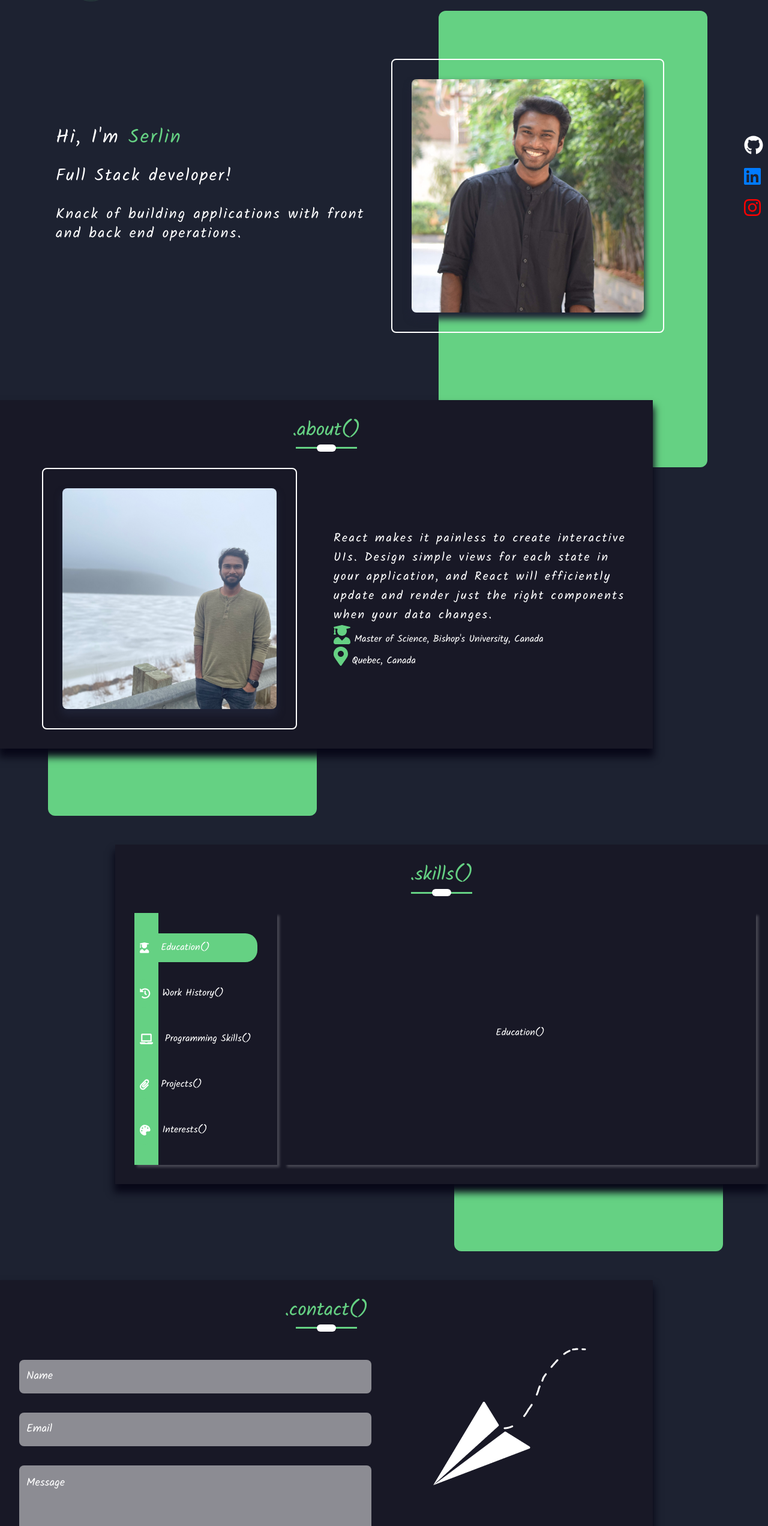
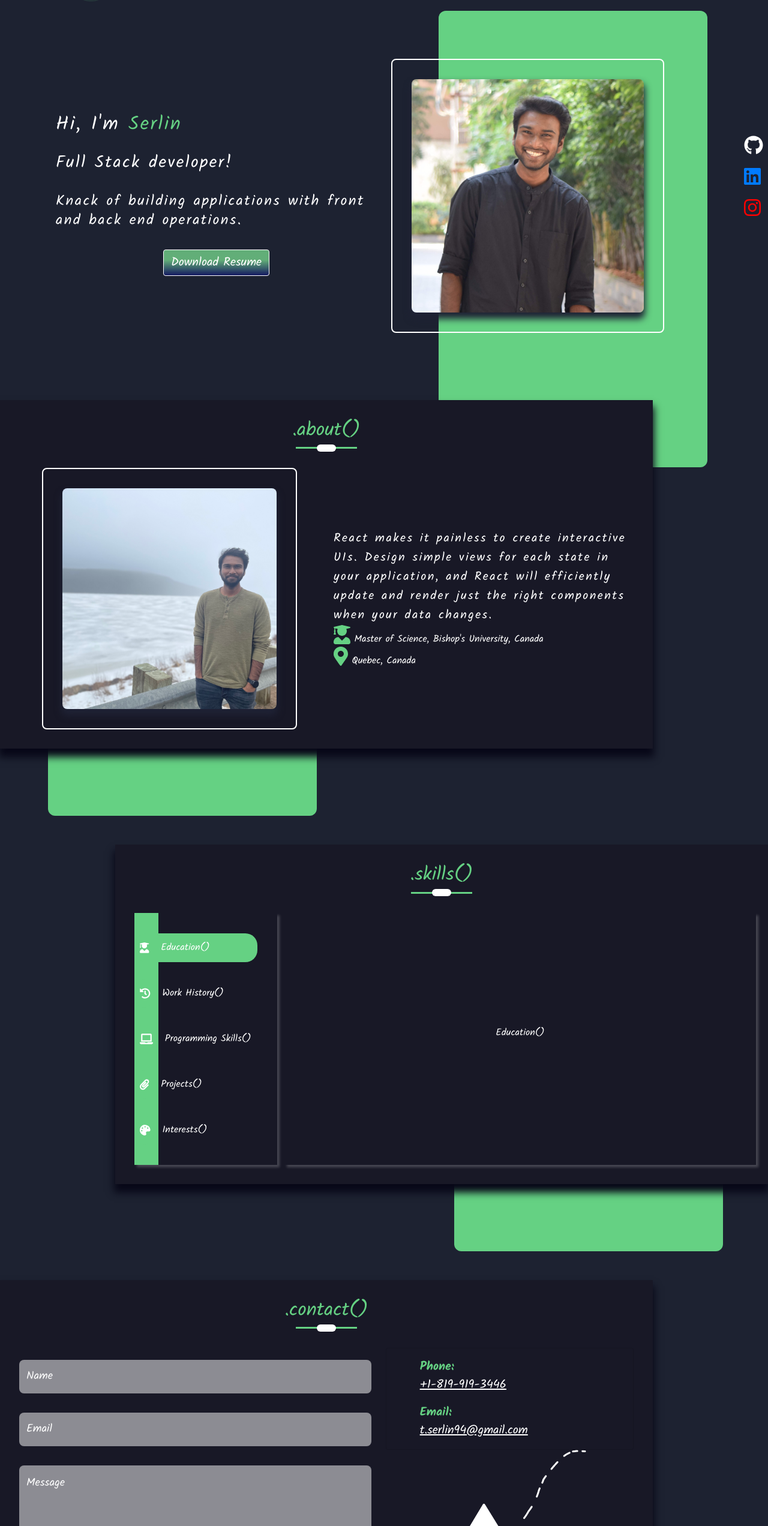
Before and after one commit to serlintamilselvam/portfolio, a Vue app: page / in a window 1280 px wide. Shown: the part 102-2646 px from the top of the page at 60% size. Built offline with nearby package versions, Linux system fonts and the light colour scheme.

Commit message:
Template UI done

```diff
--- a/src/App/App.css
+++ b/src/App/App.css
@@ -103,9 +103,12 @@ body {
   background-image: linear-gradient(to top, rgba(98, 174, 120, 0) 0, rgba(98, 174, 120, 1) 60%, rgba(98, 174, 120, 1));
   font-size: 1.25rem;
   border-color: #FFF;
+  text-decoration: none;
+  color: #fff;
 }
 
 .common-btn:hover {
+  color: #fff;
   border-color: #fff;
   background-image: linear-gradient(to top, #0105CD, #0105CD 60%, #0105CD);
   background-color: rgba(1, 5, 205, 0.3);
--- a/src/components/Footer/Footer.html
+++ b/src/components/Footer/Footer.html
@@ -1,6 +1,6 @@
 <div class="footer-wrapper">
     <div class="footer">
-        <b-row class="row">
+        <b-row>
             <b-col sm="12" md="6" order-md="2">
                 <a v-for="(item, key) in socialMedia"
                     :title="item.icon"
--- a/src/components/Header/Header.css
+++ b/src/components/Header/Header.css
@@ -1,7 +1,7 @@
 .header {
     width: 100%;
     margin: 0 auto;
-    /* position: sticky; */
+    position: sticky;
     top: 0;
     z-index: 999;
     background-color: #1D2231;
--- a/src/components/Sections/Contact/Contact.css
+++ b/src/components/Sections/Contact/Contact.css
@@ -88,6 +88,37 @@ textarea::placeholder {
     z-index: -1;
 }
 
+.email-img {
+    margin: 0 auto;
+}
+
+.card-text {
+    width: 100%;
+    margin: 0 auto;
+    text-align: left;
+    max-width: 300px;
+}
+
+.name-style {
+    margin: 0;
+    font-weight: bold;
+    color: #65D183;
+    font-size: 1.25rem;
+}
+
+.card {
+    background-color: #181826;
+}
+
+.somespace-above {
+    margin-top: 1rem;
+}
+
+.value-style {
+    font-size: 1.25rem;
+    color: #fff;
+}
+
 @media only screen and (max-width: 767px) {
     .contact-form {
         width: 95%;
@@ -95,4 +126,9 @@ textarea::placeholder {
         margin-top: 5rem;
         float: none;
     }
+
+    .card-text {
+        max-width: none;
+    }
+
 }
--- a/src/components/Sections/Contact/Contact.html
+++ b/src/components/Sections/Contact/Contact.html
@@ -8,8 +8,8 @@
                 <div></div>
             </div>
         </div>
-        <div class="contact-content row">
-            <div class="col-lg-7">
+        <b-row class="contact-content">
+            <b-col sm="12" md="7">
                 <b-form @submit="onSubmit" autocomplete="off">
                     <b-form-group>
                         <b-form-input
@@ -37,11 +37,23 @@
                     </b-form-group>
                     <b-button class="common-btn" type="submit" variant="primary">Send Message</b-button>
                 </b-form>
-            </div>
-            <div class="col-lg-5 d-none d-lg-block">
-                <img src="../../../assets//images/rocket_icon.png" alt="message icon">
-            </div>
-        </div>
+            </b-col>
+            <b-col sm="12" md="5">
+                <div class="contact-info">
+                    <div></div>
+                    <b-card>
+                        <b-card-text>
+                            <p class="name-style">Phone:</p>
+                            <a class="value-style" href="tel:8199193446">+1-819-919-3446</a>
+                            <p class="name-style somespace-above">Email:</p>
+                            <a class="value-style" href="mailto:t.serlin94@gmail.com"
+                            target="_blank">t.serlin94@gmail.com</a>
+                        </b-card-text>
+                    </b-card>
+                </div>
+                <img class="d-none d-lg-block email-img" src="../../../assets//images/rocket_icon.png" alt="message icon">
+            </b-col>
+        </b-row>
     </div>
     <div class="green-overlay d-none d-lg-block"></div>
 </div>
--- a/src/views/Home/Home.css
+++ b/src/views/Home/Home.css
@@ -92,4 +92,7 @@ h2, h3, h4 {
     padding: 0;
     margin-top: 2rem;
   }
+  .left-align-text {
+    margin-top: 4rem;
+  }
 }
--- a/src/views/Home/Home.html
+++ b/src/views/Home/Home.html
@@ -6,9 +6,9 @@
       </div>
     </div>
   </div>
-    <div class="align-self-center py-9 py-xl-12 text-container-wrap">
-      <div class="row align-items-center flex-container">
-        <div class="col-lg-6 col-md-5 home-text text-white mb-8 mb-lg-0 left-align-text">
+<div class="align-self-center text-container-wrap">
+  <b-row class="align-items-center flex-container">
+    <b-col sm="12" lg="6" md="5" order="2" order-md="1" class="left-align-text">
       <h2 class="title-text">
         Hi, I'm <span class="green">Serlin</span>
       </h2>
@@ -18,14 +18,21 @@
       <h4 class="">
         Knack of building applications with front and back end operations.
       </h4>
+      <div class="text-center">
+        <b-button target="_blank"
+          href="https://drive.google.com/file/d/1s7-eTwBpqhmV6aCVGQVu9dS6ZB9UikfS/view?usp=sharing"
+          class="common-btn"
+          variant="link">Download Resume
+        </b-button>
       </div>
-        <div class="col-lg-6  col-md-7">
+    </b-col>
+    <b-col sm="12" lg="6" md="7" order="1" order-md="2">
       <div class="prof-pic-outline">
         <img class="img-fluid d-block w-lg-100 shadow-light-lg mx-auto"
           src="../../assets/images/profile_pic.jpg"
           alt="Serlin Tamilselvam">
       </div>
+    </b-col>
+  </b-row>
 </div>
 </div>
-    </div>
-  </div>
```
Lines whose indentation alone changed are shown as unchanged.
